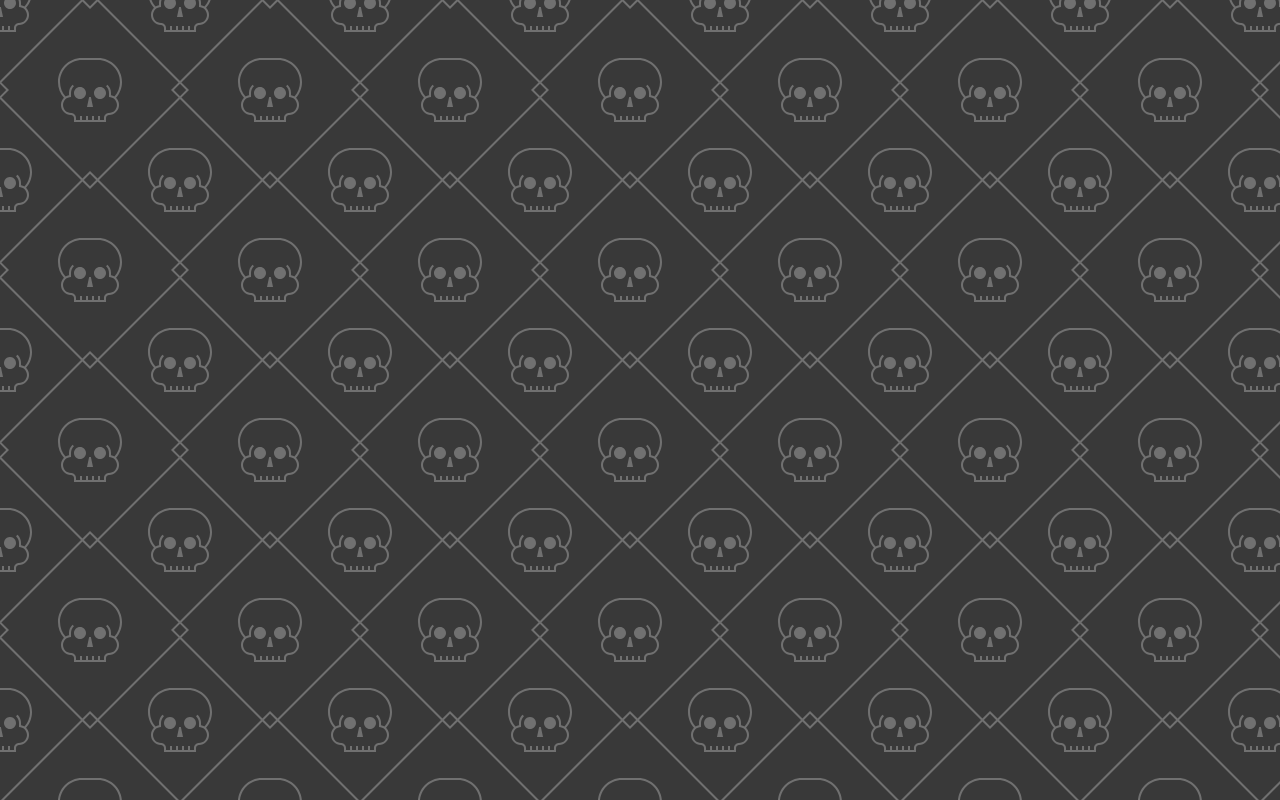
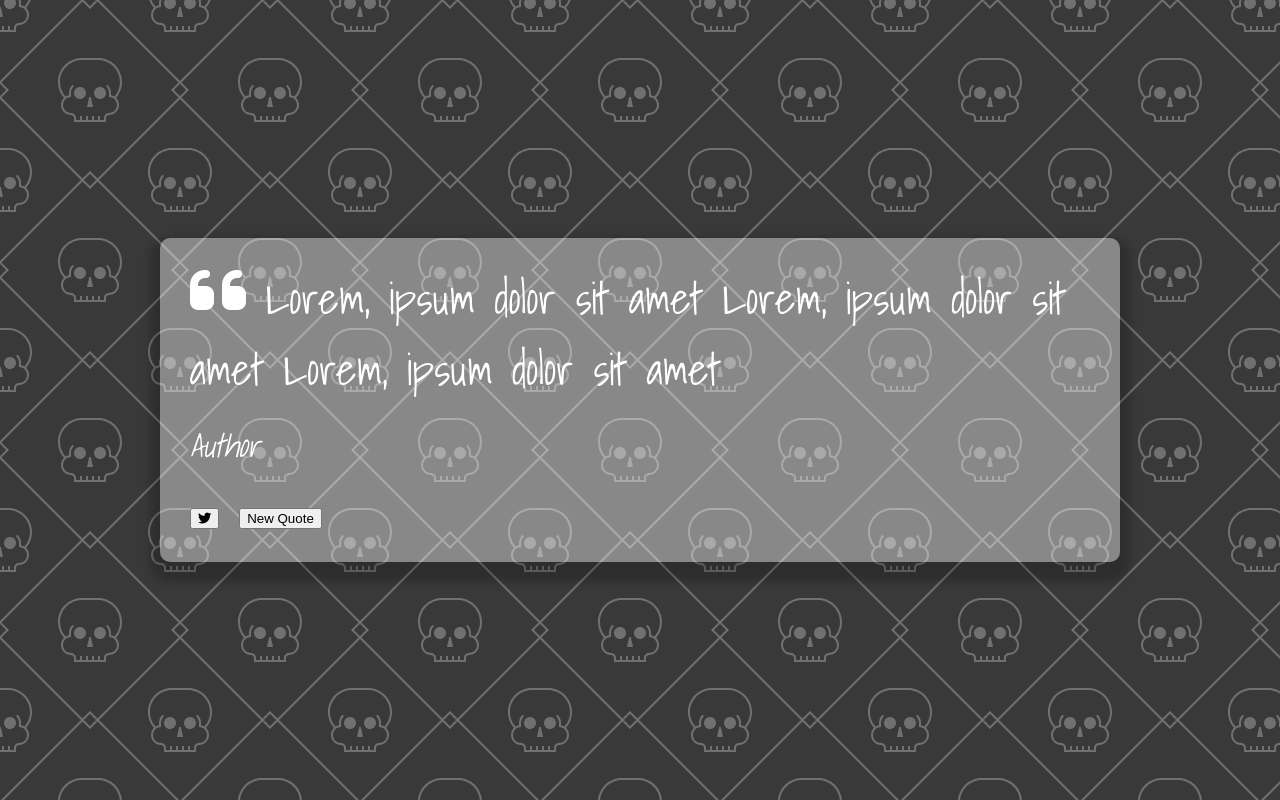
Before and after one commit to ShadowNoctis/QuoteGenerator, a plain HTML site: page index.html in a window 1280 px wide. Drawn offline with Linux system fonts and the light colour scheme.

Commit message:
quote body and placeholder text

```diff
--- a/index.html
+++ b/index.html
@@ -12,6 +12,27 @@
     <link rel="stylesheet" href="main.css">
 </head>
 <body>
+    <div class="quote-container" id="quote-container">
+        <!-- quote element -->
+        <div class="quote-text">
+            <i class="fas fa-quote-left"></i>
+            <span id="quote">Lorem, ipsum dolor sit amet Lorem, ipsum dolor sit amet Lorem, ipsum dolor sit amet</span>
+
+            <!-- author element -->
+            <div class="quote-author">
+                <span class="author">Author</span>
+            </div>
+
+            <!-- button element -->
+            <div class="button-container">
+                <button class="twitter-button" id="twitter" title="Tweet This!">
+                    <i class="fab fa-twitter"></i>
+                </button>
+                <button id="new-quote">New Quote</button>
+            </div>
+        </div>
+    </div>
+
 <script src="script.js"></script>
 </body>
 </html>
--- a/main.css
+++ b/main.css
@@ -15,3 +15,49 @@
     color: #ffff;
     font-family: 'Shadows Into Light', cursive;
 }
+
+.quote-container
+{
+    width: auto;
+    max-width: 900px;
+    padding: 20px 30px;
+    border-radius: 10px;
+    background-color: rgba(255, 255, 255, 0.4);
+    box-shadow: 0 10px 10px 10px rgba(0, 0, 0, 0.2);
+}
+
+.quote-text
+{
+    font-size: 2.75rem;
+}
+
+.long-quote
+{
+    font-size: 2rem;
+}
+
+.fa-quote-left
+{
+    font-size: 4rem;
+}
+
+.quote-author
+{
+    margin-top: 15px;
+    font-size: 2rem;
+    font-weight: 400;
+    font-style: italic;
+}
+
+@media screen and (max-width: 1000px)
+{
+    .quote-container
+    {
+        margin: auto 10px;
+    }
+
+    .quote-text
+    {
+        font-size: 2.5rem;
+    }
+}
```
